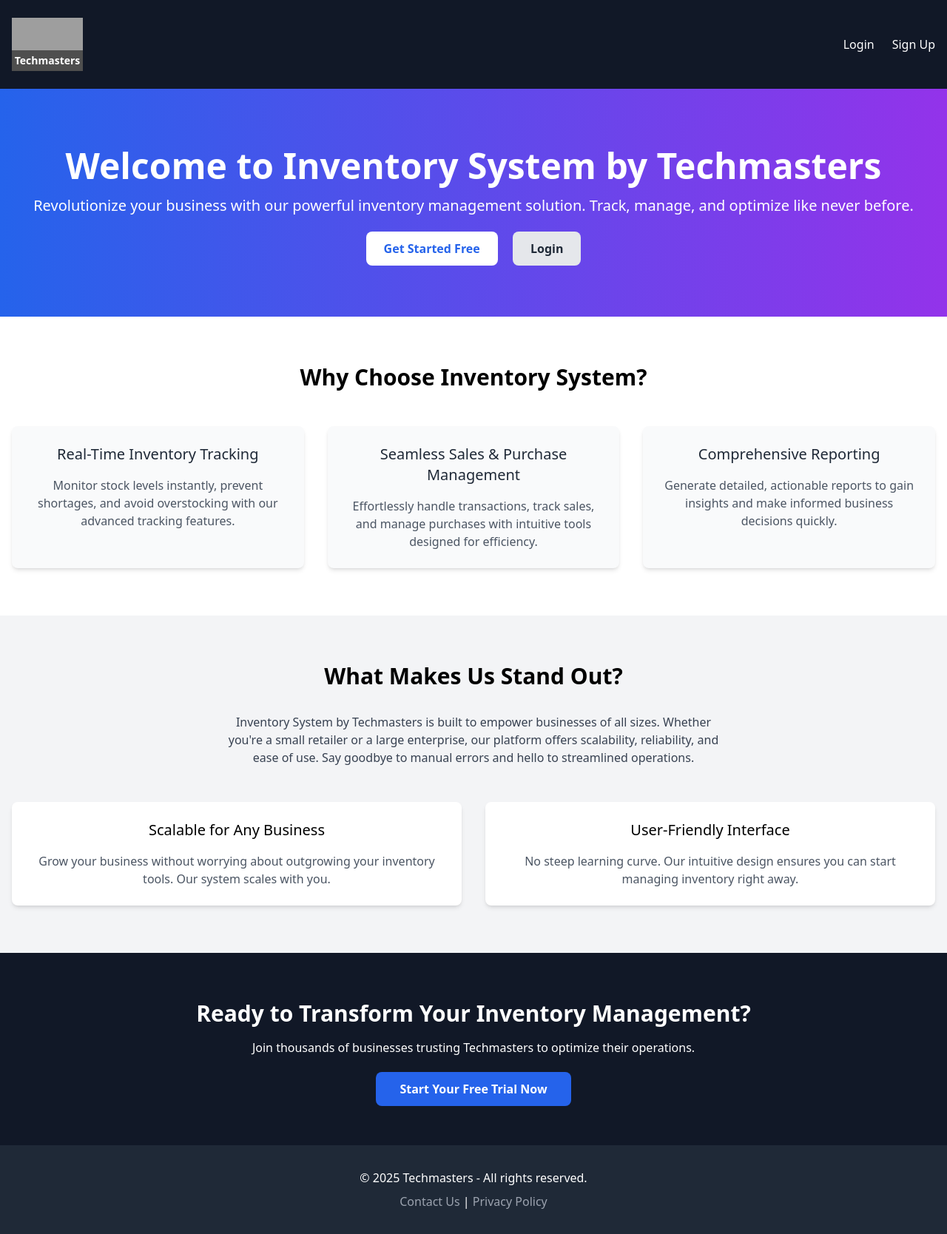
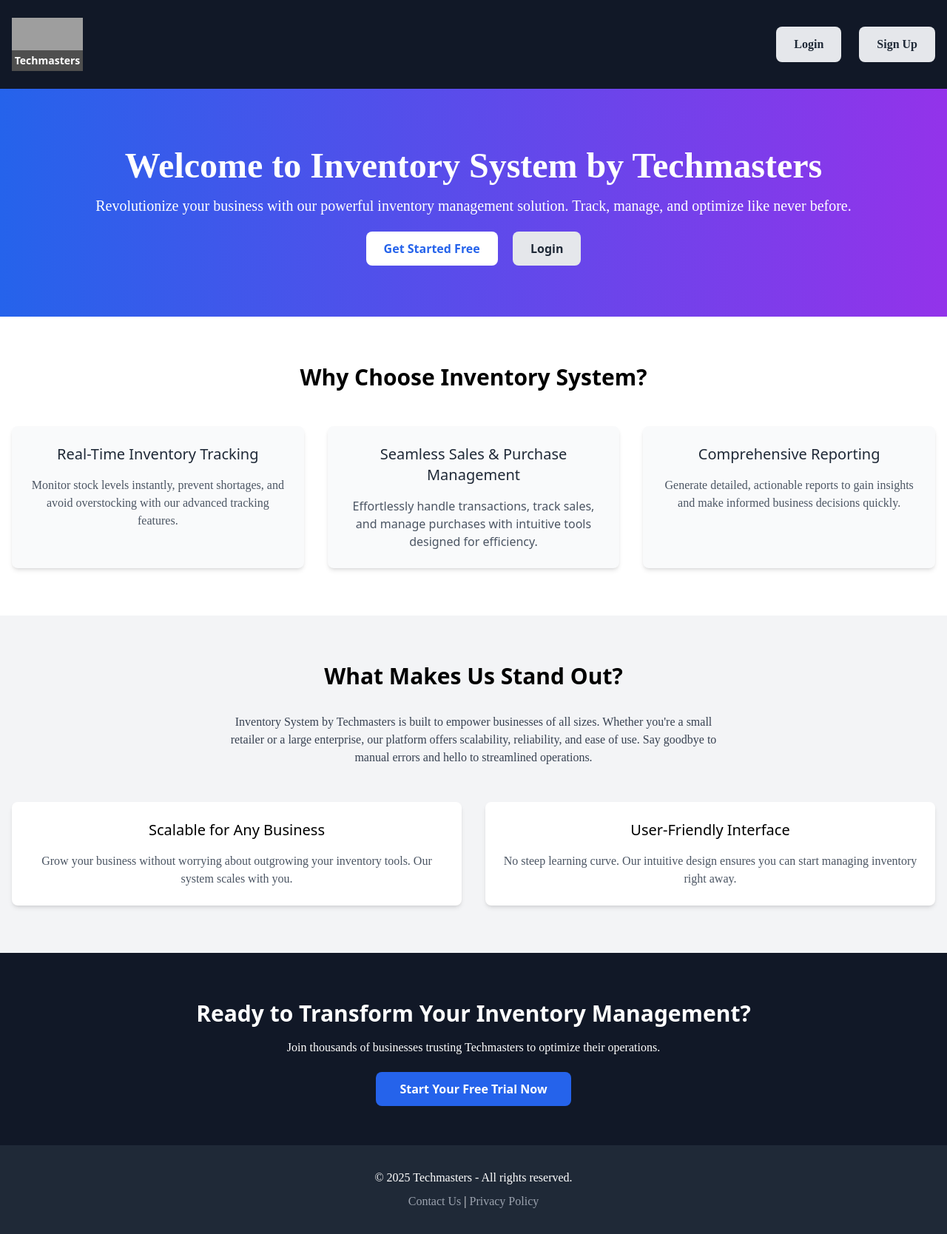
Before and after one commit to timkenar/Inventory, a Django app: page / in a window 1280 px wide. Shown: the whole page at 74% size. Run offline with Django 5.2, Linux system fonts and the light colour scheme; some libraries are stand-ins or nearby versions; grey boxes are pictures that could not be loaded.

Commit message:
Modified the system

```diff
--- a/templates/core/dashboard.html
+++ b/templates/core/dashboard.html
@@ -3,7 +3,7 @@
 <div class="flex-1 flex flex-col p-6 bg-gray-50 min-h-screen">
 
   <!-- Header Section -->
-  <h2 class="text-3xl font-bold text-gray-900 mb-8">Dashboard Overview</h2>
+  <h2 style="font-family:serif" class="text-3xl font-bold text-gray-900 mb-8">Dashboard Overview</h2>
 
   <!-- Profile Section -->
   <div class="bg-white p-6 rounded-xl shadow-md mb-6 border border-gray-200">
--- a/templates/core/reports.html
+++ b/templates/core/reports.html
@@ -12,9 +12,9 @@
         <div class="bg-white p-6 rounded-xl shadow-md">
             <h2 class="text-xl font-semibold mb-4">Financial Reports</h2>
             <ul class="space-y-4">
-                <li class="p-4 bg-gray-100 rounded-lg">Q1 2025 Report</li>
-                <li class="p-4 bg-gray-100 rounded-lg">Q2 2025 Report</li>
-                <li class="p-4 bg-gray-100 rounded-lg">Annual Summary</li>
+                <li style="font-family:serif" class="p-4 bg-gray-100 rounded-lg">Q1 2025 Report</li>
+                <li style="font-family:serif" class="p-4 bg-gray-100 rounded-lg">Q2 2025 Report</li>
+                <li style="font-family:serif" class="p-4 bg-gray-100 rounded-lg">Annual Summary</li>
             </ul>
         </div>
     </div>
--- a/templates/landing.html
+++ b/templates/landing.html
@@ -3,7 +3,7 @@
 <head>
     <meta charset="UTF-8">
     <meta name="viewport" content="width=device-width, initial-scale=1.0">
-    <title>Inventory System by Techmasters - Streamline Your Operations</title>
+    <title style="font-family:serif">Inventory System by Techmasters - Streamline Your Operations</title>
     <script src="https://cdn.tailwindcss.com"></script>
     <script src="https://unpkg.com/htmx.org@1.9.6"></script>
     <meta name="description" content="Manage your inventory, sales, and purchases effortlessly with Inventory System by Techmasters. Perfect for businesses seeking efficiency and accuracy.">
@@ -21,8 +21,8 @@
             </div>
         </div>
         <nav class="hidden md:flex space-x-6">
-            <a href="{% url 'core:login' %}" class="hover:text-gray-300 transition duration-300">Login</a>
-            <a href="{% url 'core:register' %}" class="hover:text-gray-300 transition duration-300">Sign Up</a>
+            <a href="{% url 'core:login' %}" style="font-family:serif"class="bg-gray-200 text-gray-800 hover:bg-gray-300 py-3 px-6 rounded-lg font-semibold transition duration-300">Login</a>
+            <a href="{% url 'core:register' %}" style="font-family:serif"class="bg-gray-200 text-gray-800 hover:bg-gray-300 py-3 px-6 rounded-lg font-semibold transition duration-300">Sign Up</a>
         </nav>
         <button class="md:hidden text-white focus:outline-none" hx-get="/mobile-menu" hx-target="#mobile-menu" hx-swap="innerHTML">
             <svg class="w-6 h-6" fill="none" stroke="currentColor" viewBox="0 0 24 24" xmlns="http://www.w3.org/2000/svg">
@@ -37,8 +37,8 @@
     <!-- Hero Section -->
     <section class="bg-gradient-to-r from-blue-600 to-purple-600 text-white py-20 px-4 text-center">
         <div class="container mx-auto">
-            <h1 class="text-4xl md:text-5xl font-bold mb-4">Welcome to Inventory System by Techmasters</h1>
-            <p class="text-lg md:text-xl mb-8">Revolutionize your business with our powerful inventory management solution. Track, manage, and optimize like never before.</p>
+            <h1 style="font-family:serif" class="text-4xl md:text-5xl font-bold mb-4">Welcome to Inventory System by Techmasters</h1>
+            <p style="font-family:serif" class="text-lg md:text-xl mb-8">Revolutionize your business with our powerful inventory management solution. Track, manage, and optimize like never before.</p>
             <div class="space-x-4">
                 <a href="{% url 'core:register' %}" class="bg-white text-blue-600 hover:bg-gray-200 py-3 px-6 rounded-lg font-semibold transition duration-300">Get Started Free</a>
                 <a href="{% url 'core:login' %}" class="bg-gray-200 text-gray-800 hover:bg-gray-300 py-3 px-6 rounded-lg font-semibold transition duration-300">Login</a>
@@ -53,7 +53,7 @@
             <div class="grid grid-cols-1 md:grid-cols-3 gap-8">
                 <div class="p-6 bg-gray-50 rounded-lg shadow-md text-center hover:shadow-lg transition-shadow duration-300">
                     <h3 class="text-xl font-medium mb-4 text-gray-800">Real-Time Inventory Tracking</h3>
-                    <p class="text-gray-600">Monitor stock levels instantly, prevent shortages, and avoid overstocking with our advanced tracking features.</p>
+                    <p style="font-family:serif" class="text-gray-600">Monitor stock levels instantly, prevent shortages, and avoid overstocking with our advanced tracking features.</p>
                 </div>
                 <div class="p-6 bg-gray-50 rounded-lg shadow-md text-center hover:shadow-lg transition-shadow duration-300">
                     <h3 class="text-xl font-medium mb-4 text-gray-800">Seamless Sales & Purchase Management</h3>
@@ -61,7 +61,7 @@
                 </div>
                 <div class="p-6 bg-gray-50 rounded-lg shadow-md text-center hover:shadow-lg transition-shadow duration-300">
                     <h3 class="text-xl font-medium mb-4 text-gray-800">Comprehensive Reporting</h3>
-                    <p class="text-gray-600">Generate detailed, actionable reports to gain insights and make informed business decisions quickly.</p>
+                    <p style="font-family:serif" class="text-gray-600">Generate detailed, actionable reports to gain insights and make informed business decisions quickly.</p>
                 </div>
             </div>
         </div>
@@ -71,15 +71,15 @@
     <section class="py-16 bg-gray-100">
         <div class="container mx-auto px-4 text-center">
             <h2 class="text-3xl font-semibold mb-8">What Makes Us Stand Out?</h2>
-            <p class="mb-12 text-gray-700 max-w-2xl mx-auto">Inventory System by Techmasters is built to empower businesses of all sizes. Whether you're a small retailer or a large enterprise, our platform offers scalability, reliability, and ease of use. Say goodbye to manual errors and hello to streamlined operations.</p>
+            <p style="font-family:serif" class="mb-12 text-gray-700 max-w-2xl mx-auto">Inventory System by Techmasters is built to empower businesses of all sizes. Whether you're a small retailer or a large enterprise, our platform offers scalability, reliability, and ease of use. Say goodbye to manual errors and hello to streamlined operations.</p>
             <div class="grid grid-cols-1 md:grid-cols-2 gap-8">
                 <div class="p-6 bg-white rounded-lg shadow-md">
                     <h3 class="text-xl font-medium mb-4">Scalable for Any Business</h3>
-                    <p class="text-gray-600">Grow your business without worrying about outgrowing your inventory tools. Our system scales with you.</p>
+                    <p style="font-family:serif" class="text-gray-600">Grow your business without worrying about outgrowing your inventory tools. Our system scales with you.</p>
                 </div>
                 <div class="p-6 bg-white rounded-lg shadow-md">
                     <h3 class="text-xl font-medium mb-4">User-Friendly Interface</h3>
-                    <p class="text-gray-600">No steep learning curve. Our intuitive design ensures you can start managing inventory right away.</p>
+                    <p style="font-family:serif" class="text-gray-600">No steep learning curve. Our intuitive design ensures you can start managing inventory right away.</p>
                 </div>
             </div>
         </div>
@@ -89,7 +89,7 @@
     <section class="py-16 bg-gray-900 text-white text-center">
         <div class="container mx-auto px-4">
             <h2 class="text-3xl font-semibold mb-4">Ready to Transform Your Inventory Management?</h2>
-            <p class="mb-8">Join thousands of businesses trusting Techmasters to optimize their operations.</p>
+            <p style="font-family:serif" class="mb-8">Join thousands of businesses trusting Techmasters to optimize their operations.</p>
             <a href="{% url 'core:register' %}" class="bg-blue-600 hover:bg-blue-700 text-white py-3 px-8 rounded-lg font-semibold transition duration-300">Start Your Free Trial Now</a>
         </div>
     </section>
@@ -97,8 +97,8 @@
     <!-- Footer -->
     <footer class="bg-gray-800 text-white py-8 px-4">
         <div class="container mx-auto text-center">
-            <p>&copy; 2025 Techmasters - All rights reserved.</p>
-            <p class="mt-2"><a href="/contact" class="text-gray-400 hover:text-white transition duration-300">Contact Us</a> | <a href="/privacy" class="text-gray-400 hover:text-white transition duration-300">Privacy Policy</a></p>
+            <p style="font-family:serif">&copy; 2025 Techmasters - All rights reserved.</p>
+            <p style="font-family:serif" class="mt-2"><a href="/contact" class="text-gray-400 hover:text-white transition duration-300">Contact Us</a> | <a href="/privacy" class="text-gray-400 hover:text-white transition duration-300">Privacy Policy</a></p>
         </div>
     </footer>
 
```
Also changed, not shown: core/serializers.py (added, +7 -0 lines), core/urls.py (+11 -0 lines), core/views.py (+11 -0 lines), inventory_system/settings.py (+20 -0 lines), inventory_system/urls.py (+8 -0 lines), templates/base.html (+24 -6 lines), db.sqlite3.
